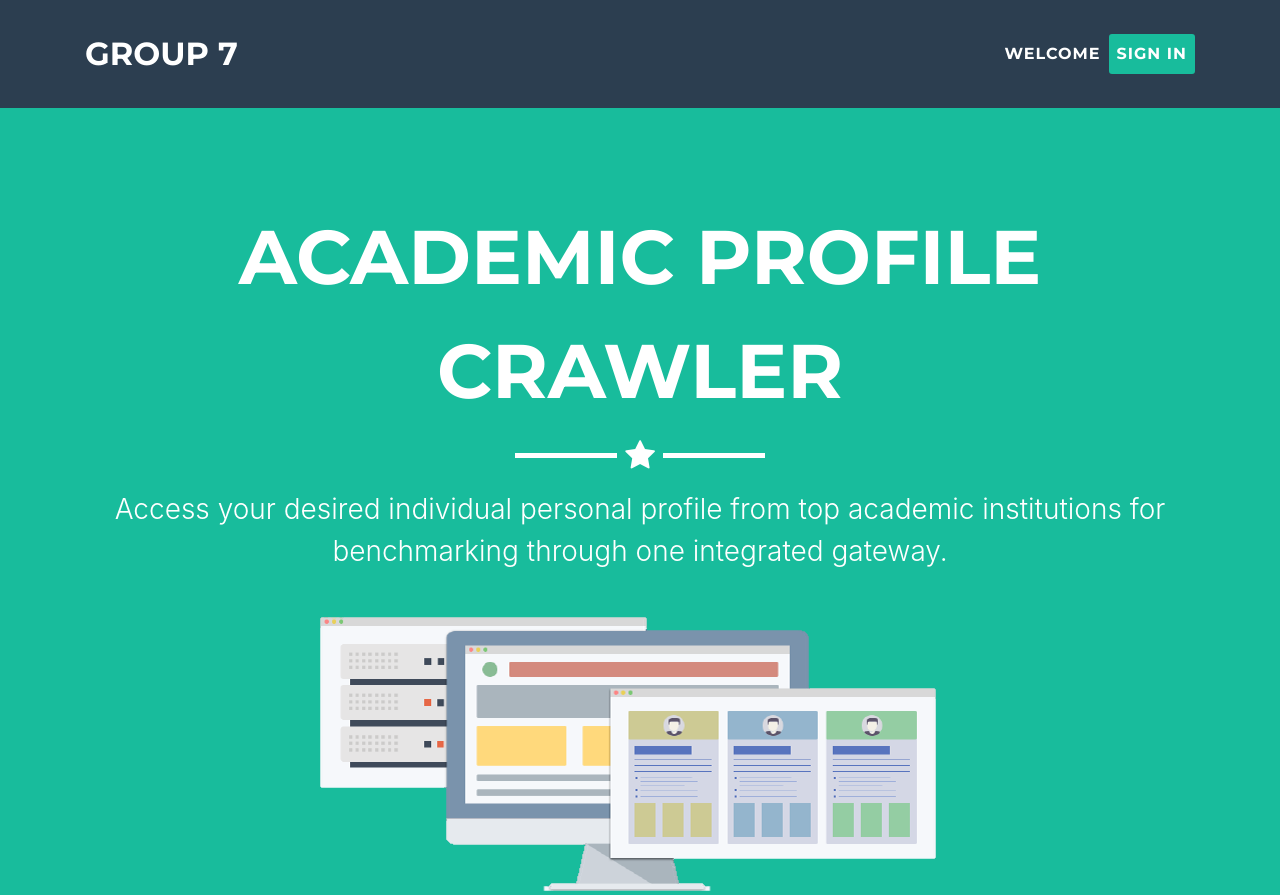
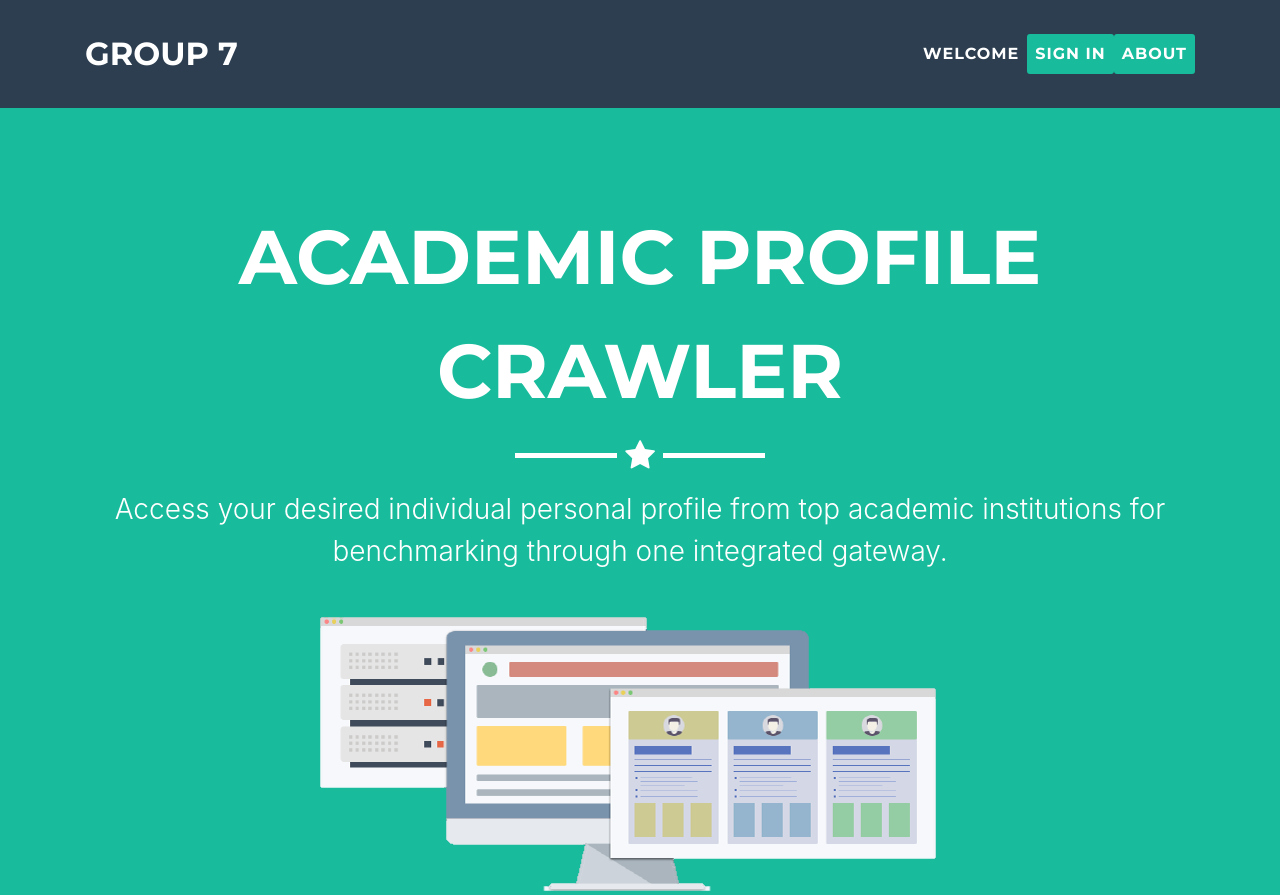
Before and after one commit to terryluzijian/BA-BT3101-Capstone-Project, a website with bundled scripts: page Group 7 UI/Group 7 Landing Page.html in a window 1280 px wide. Shown: the top 895 px of the page. Built offline with nearby package versions, Linux system fonts and the light colour scheme.

Commit message:
Update Landing Page
Added "About" in Nav Bar

```diff
--- a/Group 7 UI/Group 7 Landing Page.html
+++ b/Group 7 UI/Group 7 Landing Page.html
@@ -41,6 +41,9 @@
 					<li class="nav-item">
 						<a class="nav-link js-scroll-trigger" href="#signin">SIGN IN</a>
 					</li>
+          <li class="nav-item">
+            <a class="nav-link js-scroll-trigger" href="#signin">ABOUT</a>
+          </li>
 				</ul>
 			</div>
 		</div>
```
Also changed, not shown: 1 other file.
